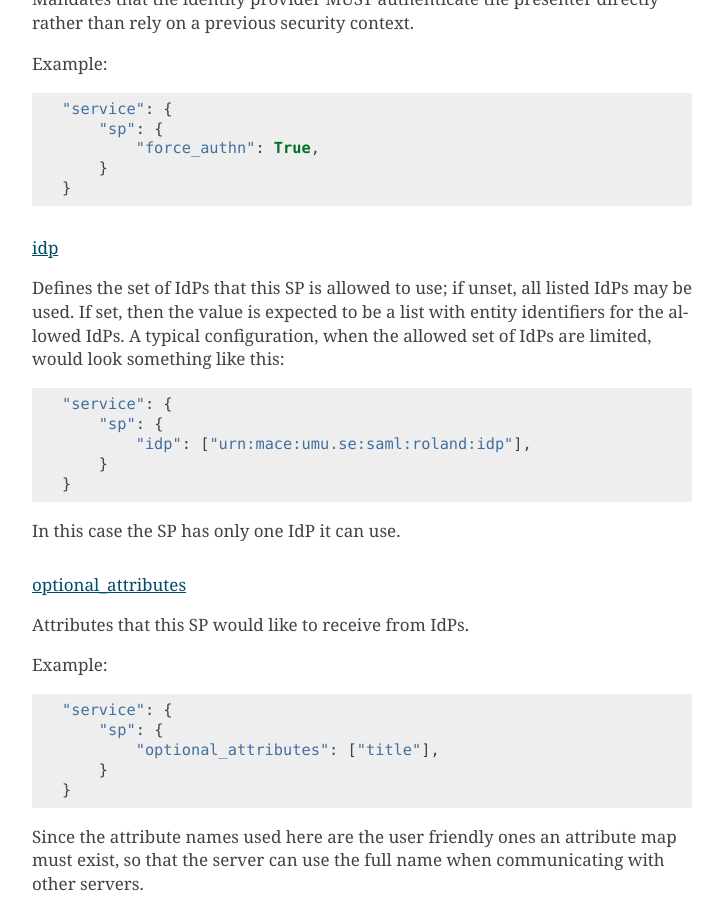
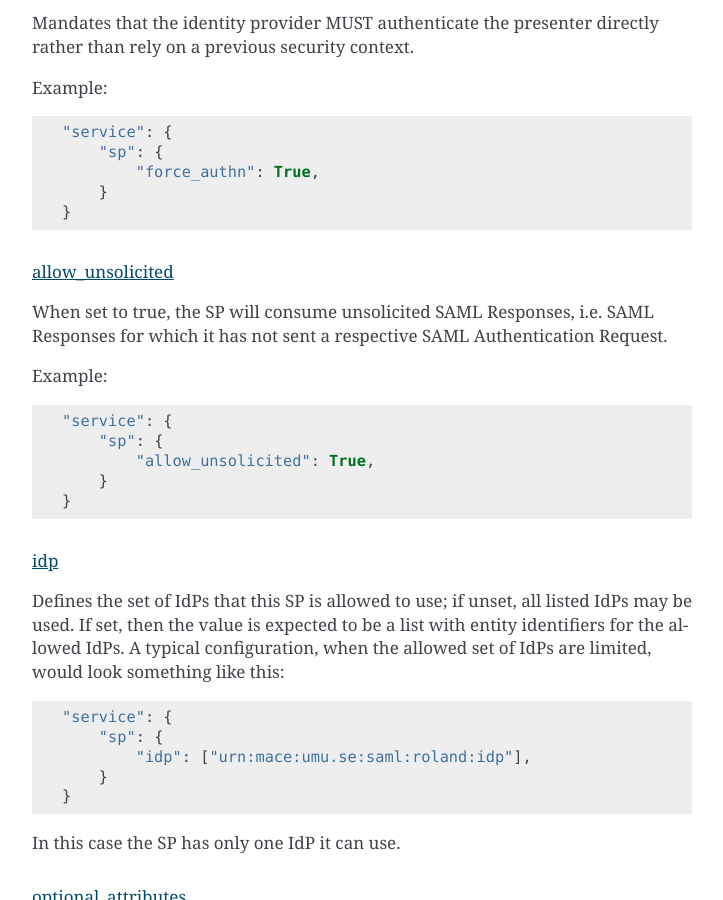
Before and after one commit to IdentityPython/pysaml2, a Sphinx documentation site: the page built from doc/howto/config.rst, in a window 1280 px wide and 900 px high, scrolled down 10007 px. Shown: the whole window, without its empty margins (388-1111 px from the left). Built offline with Sphinx 7.4.7, drawn with Linux system fonts in a browser that asks for light colours; some of the changed text lies outside the part shown.

Commit message:
Add documentation for allow_unsolicited configuration option

```diff
--- a/doc/howto/config.rst
+++ b/doc/howto/config.rst
@@ -438,6 +438,21 @@ Example::
     }
 
 
+allow_unsolicited
+"""""""""""""""""
+
+When set to true, the SP will consume unsolicited SAML Responses, i.e. SAML
+Responses for which it has not sent a respective SAML Authentication Request.
+
+Example::
+
+    "service": {
+        "sp": {
+            "allow_unsolicited": True,
+        }
+    }
+
+
 idp
 """
 
```
